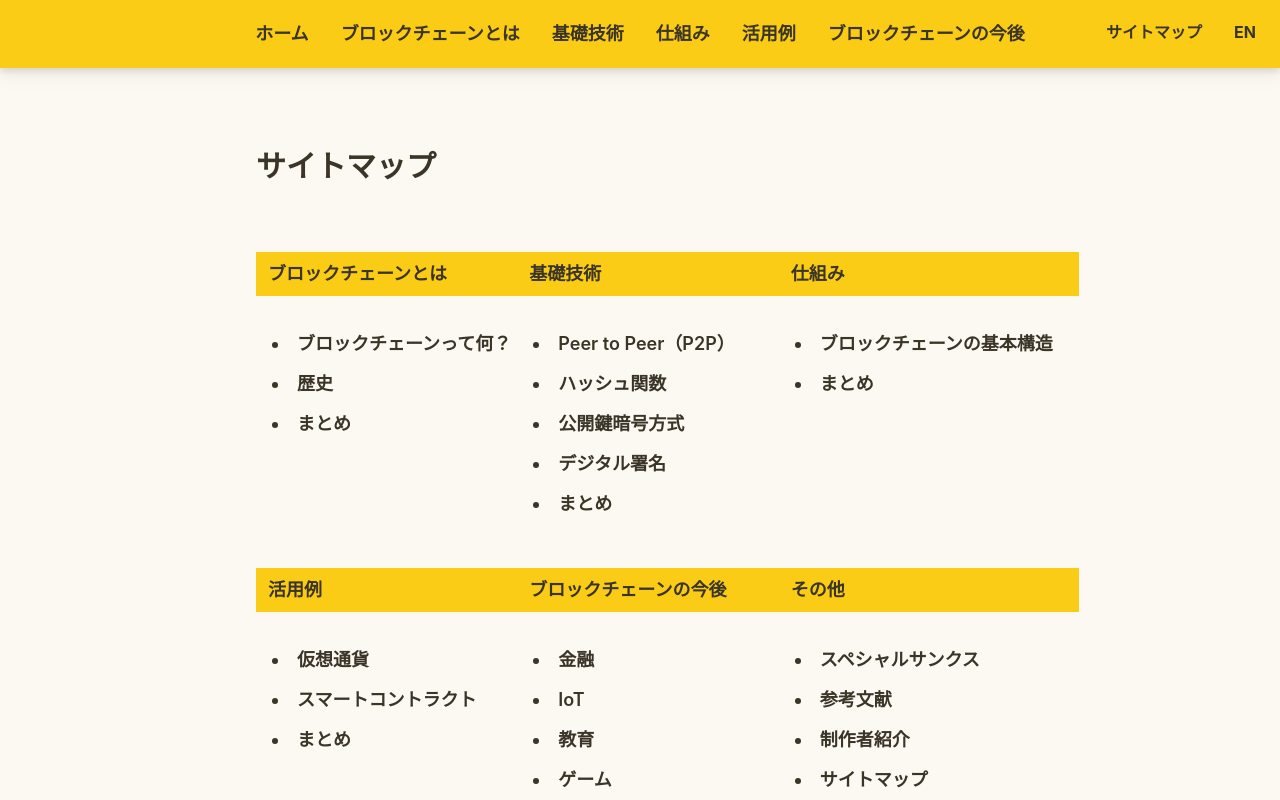
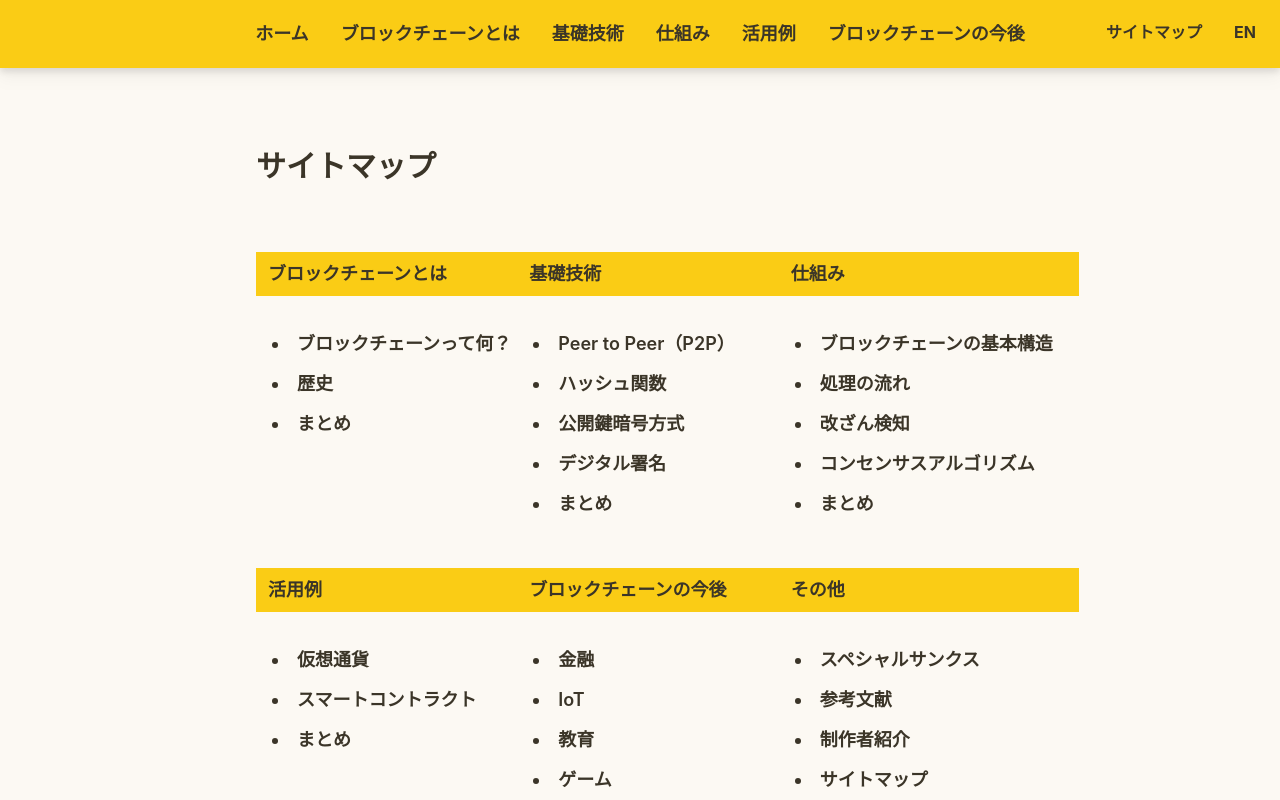
Before and after one commit to gatolife-creator/webcontest, a React (Create React App) app: page /sitemap.html in a window 1280 px wide. Built offline with nearby package versions, Linux system fonts and the light colour scheme; what prettier-plugin-tailwindcss would draw is missing.

Commit message:
コンセンサスアルゴリズムについての解説を追加。

```diff
--- a/src/pages/Sitemap.tsx
+++ b/src/pages/Sitemap.tsx
@@ -59,6 +59,15 @@ export const Sitemap = () => {
                 <List link="/content.html?chapter=3&section=1">
                   ブロックチェーンの基本構造
                 </List>
+                <List link="/content.html?chapter=3&section=2">
+                  処理の流れ
+                </List>
+                <List link="/content.html?chapter=3&section=3">
+                  改ざん検知
+                </List>
+                <List link="/content.html?chapter=3&section=4">
+                  コンセンサスアルゴリズム
+                </List>
                 <List link="#">まとめ</List>
               </>
             </Element>
--- a/src/sentences/chapter3/C3S0.tsx
+++ b/src/sentences/chapter3/C3S0.tsx
@@ -19,8 +19,15 @@ export const C3S0 = () => {
         <List link="/content.html?chapter=3&section=1">
           ブロックチェーンの構造
         </List>
-        {/* <List link="/content.html?chapter=3&section=2"></List>
-        <List link="/content.html?chapter=3&section=3"></List> */}
+        <List link="/content.html?chapter=3&section=2">
+          処理の流れ
+        </List>
+        <List link="/content.html?chapter=3&section=3">
+          改ざん検知
+        </List>
+        <List link="/content.html?chapter=3&section=4">
+          コンセンサスアルゴリズム
+        </List>
       </>
       <Pager direction="back" link="/" />
       <Pager
--- a/src/sentences/chapter3/C3S4.tsx
+++ b/src/sentences/chapter3/C3S4.tsx
@@ -2,11 +2,27 @@ import React from "react";
 import { Main } from "../../components/Main";
 import { Pager } from "../../components/Pager";
 import { MiniSectionTitle } from "../../components/MiniSectionTitle";
+import { SubSectionTitle } from "../../components/SubSectionTitle";
+import { Balloon } from "../../components/Balloon";
+import { Important } from "../../components/Important";
 
 export const C3S4 = () => {
   return (
     <Main>
       <MiniSectionTitle>コンセンサスアルゴリズム</MiniSectionTitle>
+      <Balloon direction="left">さっきブロックチェーンでは、<Important>承認</Important>作業が行われると言ったな。</Balloon>
+      <Balloon direction="right">はい。</Balloon>
+      <Balloon direction="left">この承認を実現する仕組みのことを<Important>コンセンサスアルゴリズム</Important>と言う。ブロックチェーンによってその仕組みは異なるが、まずはビットコインを例に見てみよう。</Balloon>
+
+      <SubSectionTitle>PoW（Proof of Work）</SubSectionTitle>
+      <Balloon direction="right">Proof of Work...。仕事の証明？</Balloon>
+      <Balloon direction="left">そう。PoW では世界中のコンピュータが<Important>競って仕事をする</Important>ことで、ブロックを生成している。</Balloon>
+      <Balloon direction="right">どんな仕事をしているのですか？</Balloon>
+      <Balloon direction="left">ブロックのハッシュ値を求めたときに、先頭に特定の数以上0が並ぶ値を求めるのだ。</Balloon>
+      <Balloon direction="right">？？？なんだかこんがらがってきました。</Balloon>
+      <Balloon direction="left">イザワ君、PoW の図を頼む。</Balloon>
+      <Balloon direction="left">用意しました。</Balloon>
+
 
       <Pager direction="back" />
       <Pager direction="forward" />
```
